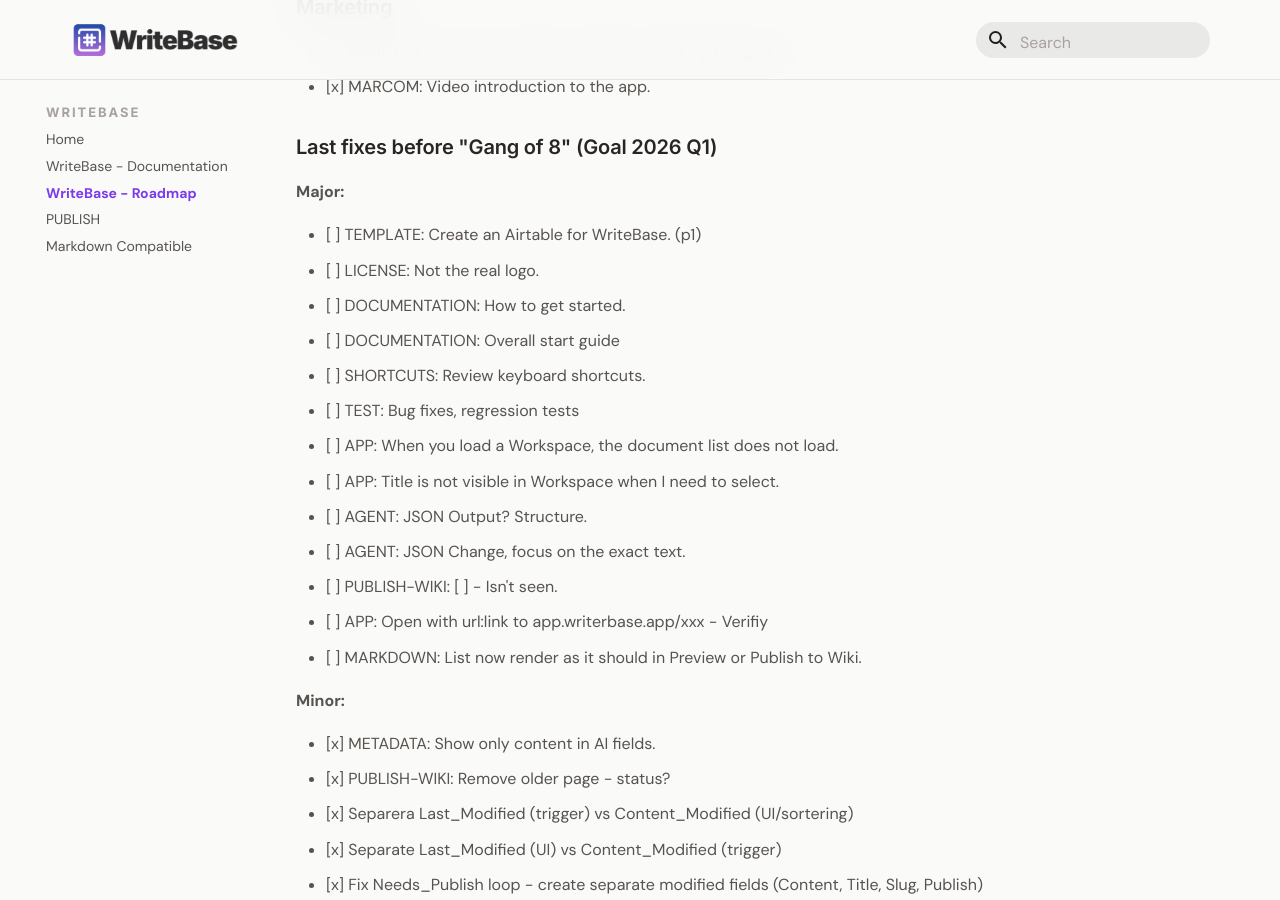
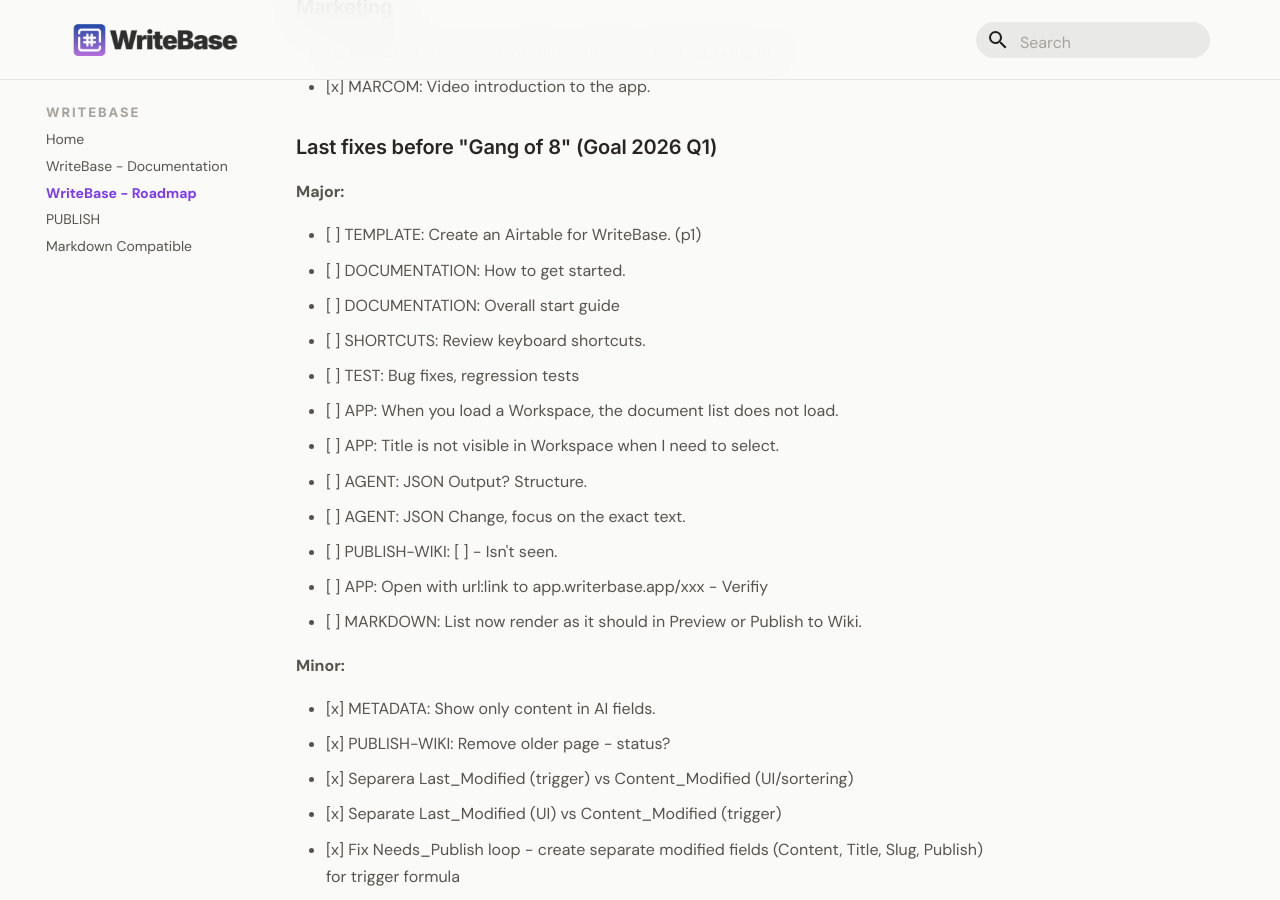
Before and after one commit to larssonhthomas-afk/writebase-docs, an MkDocs documentation site: the page built from docs/009-writebase-roadmap.md, in a window 1280 px wide and 900 px high, scrolled down 415 px. Built offline with MkDocs 1.6.1 and Material for MkDocs 9.7.7, drawn with Linux system fonts in a browser that asks for light colours; some web fonts are replaced.

Commit message:
Update 009-writebase-roadmap.md

```diff
--- a/docs/009-writebase-roadmap.md
+++ b/docs/009-writebase-roadmap.md
@@ -25,7 +25,6 @@ This Backlog has a priority 1-3.
 **Major:**
 
 - [ ] TEMPLATE: Create an Airtable for WriteBase. (p1)
-- [ ] LICENSE: Not the real logo.
 - [ ] DOCUMENTATION: How to get started.
 - [ ] DOCUMENTATION: Overall start guide
 - [ ] SHORTCUTS: Review keyboard shortcuts.
```
